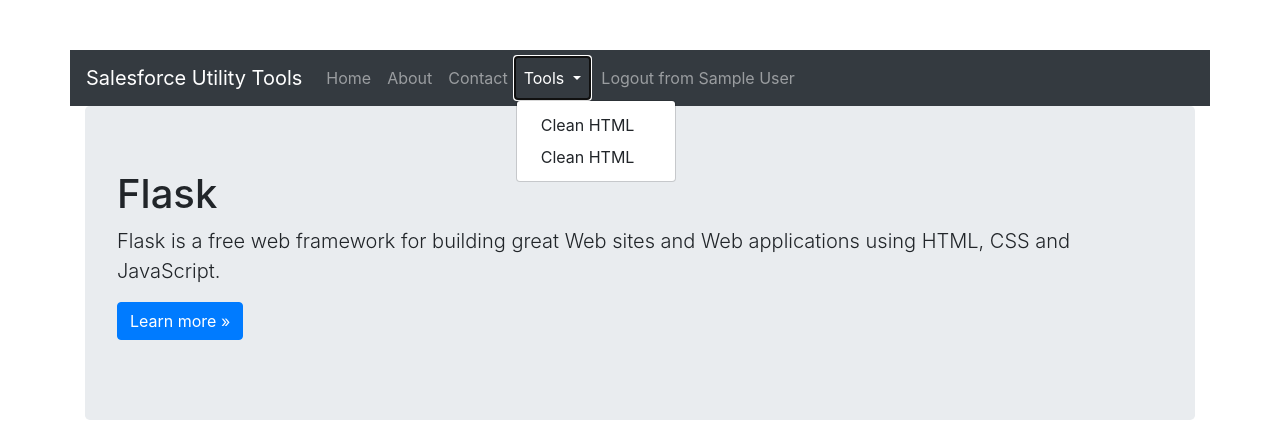
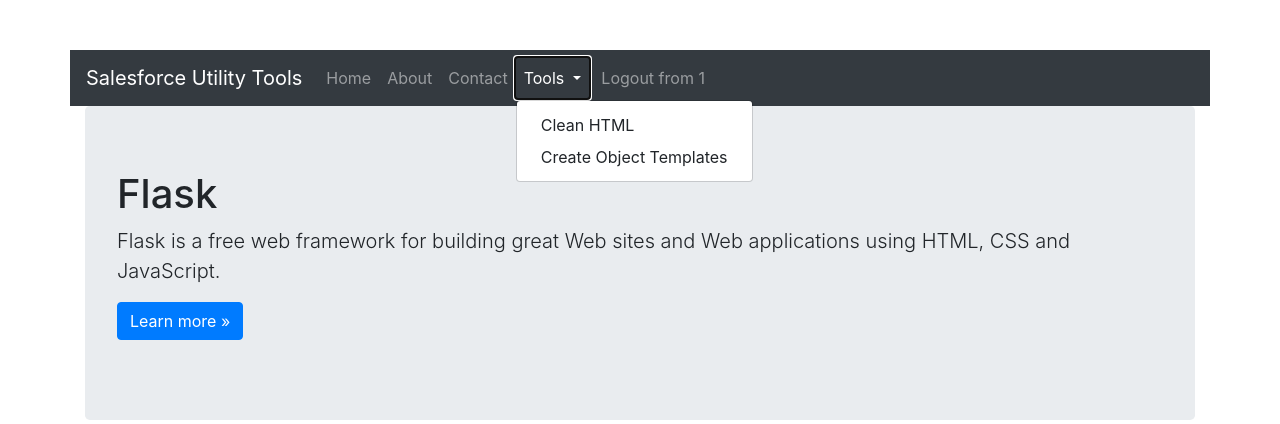
Before and after one commit to SikichSFTeam/SalesforceUtilityTools, a Flask app: page / in a window 1280 px wide, after a click on "Tools". Shown: the top 424 px of the page. Run offline with Flask 2, Linux system fonts and the light colour scheme; the visitor is signed in with stand-in values (Sample User, id 1); some libraries are stand-ins or nearby versions.

Commit message:
Changed hostname to Instance.  Theoretically can connect now.

```diff
--- a/SalesforceUtilityTools/controllers/oauthLoginCtrl.py
+++ b/SalesforceUtilityTools/controllers/oauthLoginCtrl.py
@@ -31,8 +31,8 @@ class oauthLoginCtrl(masterController):
             return
 
         flask.session['SalesforceAuthCode'] = authCode
-        host = request.referrer.split('//')[1].split('.')[0]
-        flask.session['SalesforceHostname'] = host
+        instance = request.referrer.split('//')[1].split('/')[0]
+        flask.session['SalesforceInstance'] = instance
         flask.session.modified = True
 
         # Create hook to set cookie value
--- a/SalesforceUtilityTools/templates/layout.html
+++ b/SalesforceUtilityTools/templates/layout.html
@@ -26,12 +26,12 @@
                     </a>
                     <div class="dropdown-menu" aria-labelledby="navbarTools">
                         <a class="dropdown-item" href="{{ url_for('tools_cleanHtml') }}">Clean HTML</a>
-                        <a class="dropdown-item" href="{{ url_for('tools_createTemplate') }}">Clean HTML</a>
+                        <a class="dropdown-item" href="{{ url_for('tools_createTemplate') }}">Create Object Templates</a>
                     </div>
                 </li>
                 <li class="nav-fill">&nbsp;</li>
                 {% if viewData.IsSalesforceAuthed %}
-                <li class="nav-item"><a class="nav-link" href="/logout">Logout from {{ viewData.SalesforceHostname }}</a></li>
+                <li class="nav-item"><a class="nav-link" href="/logout">Logout from {{ viewData.SalesforceInstance }}</a></li>
                 {% else %}
                 <li class="nav-item dropdown">
                     <a class="nav-link dropdown-toggle" href="#" id="navbarSalesforce" role="button" data-toggle="dropdown" aria-haspopup="true" aria-expanded="false">
--- a/SalesforceUtilityTools/templates/tools/cleanHtml.html
+++ b/SalesforceUtilityTools/templates/tools/cleanHtml.html
@@ -16,8 +16,10 @@
         </div>
         {% endif  %}
         <div class="form-row">
+            {% if not viewData.IsSalesforceAuthed %}
             <div class="col-lg">
                 <h4 class="thead-dark">Salesforce Org Credentials</h4>
+                <small class="text-muted">or login to your org above</small>
                 <div class="form-group">
                     <label class="col-form-label" for="username">Username</label>
                     <input type="email" class="form-control" id="username" name="username" required value="nexgen@morgiawm.com.partial" />
@@ -38,6 +40,7 @@
                     </select>
                 </div>
             </div>
+            {% endif %}
             <div class="col-lg">
                 <h4 class="thead-dark">Object and Field Information</h4>
                 <div class="form-group">
--- a/SalesforceUtilityTools/views.py
+++ b/SalesforceUtilityTools/views.py
@@ -29,7 +29,9 @@ def _init():
         viewData['IsSalesforceAuthed'] = False
 
     if 'SalesforceHostname' in flask.session.keys():
-        viewData['SalesforceHostname'] = flask.session['SalesforceHostname']
+        viewData['SalesforceInstance'] = flask.session['SalesforceInstance']
+    else:
+        viewData['SalesforceInstance'] = ''
 
     return viewData
 
```
Also changed, not shown: SalesforceUtilityTools/controllers/tools/sfToolController.py (+6 -3 lines).
